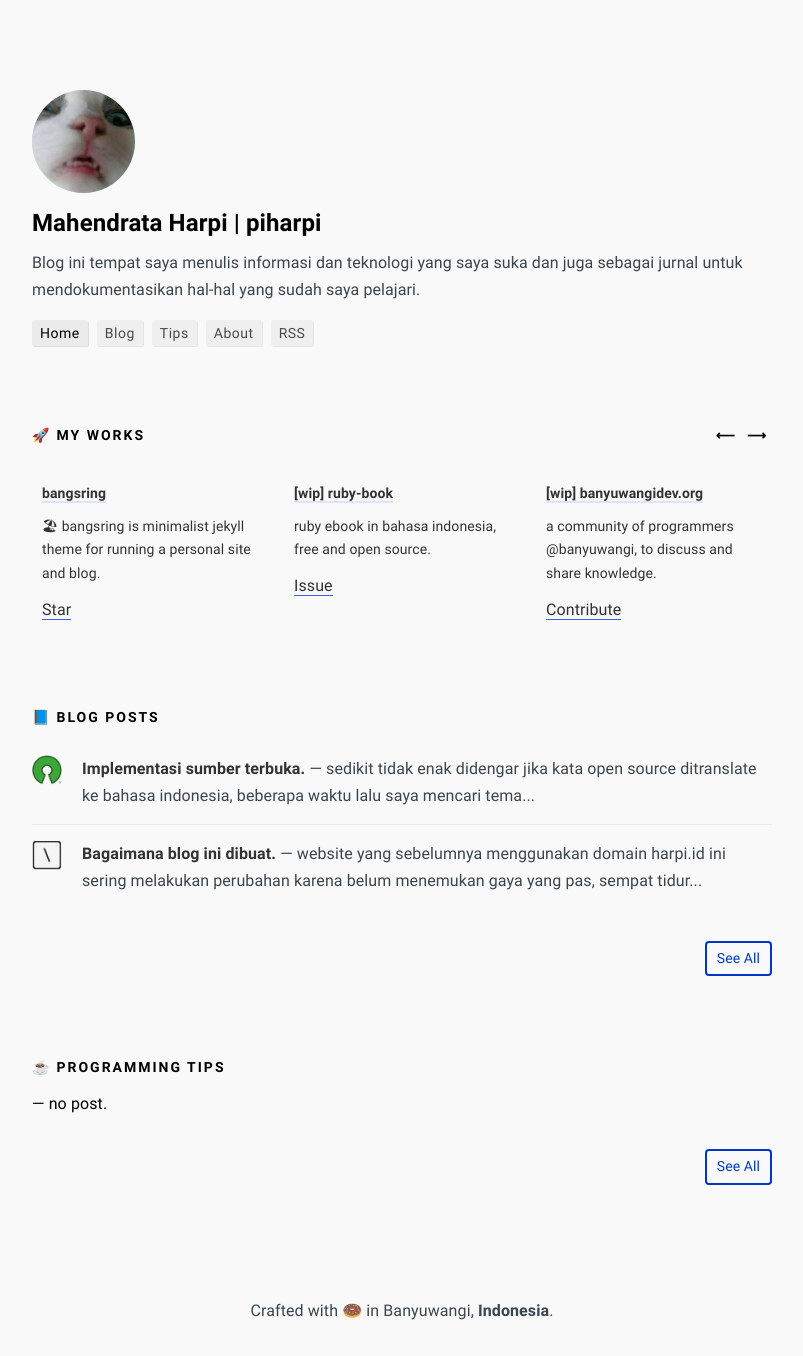
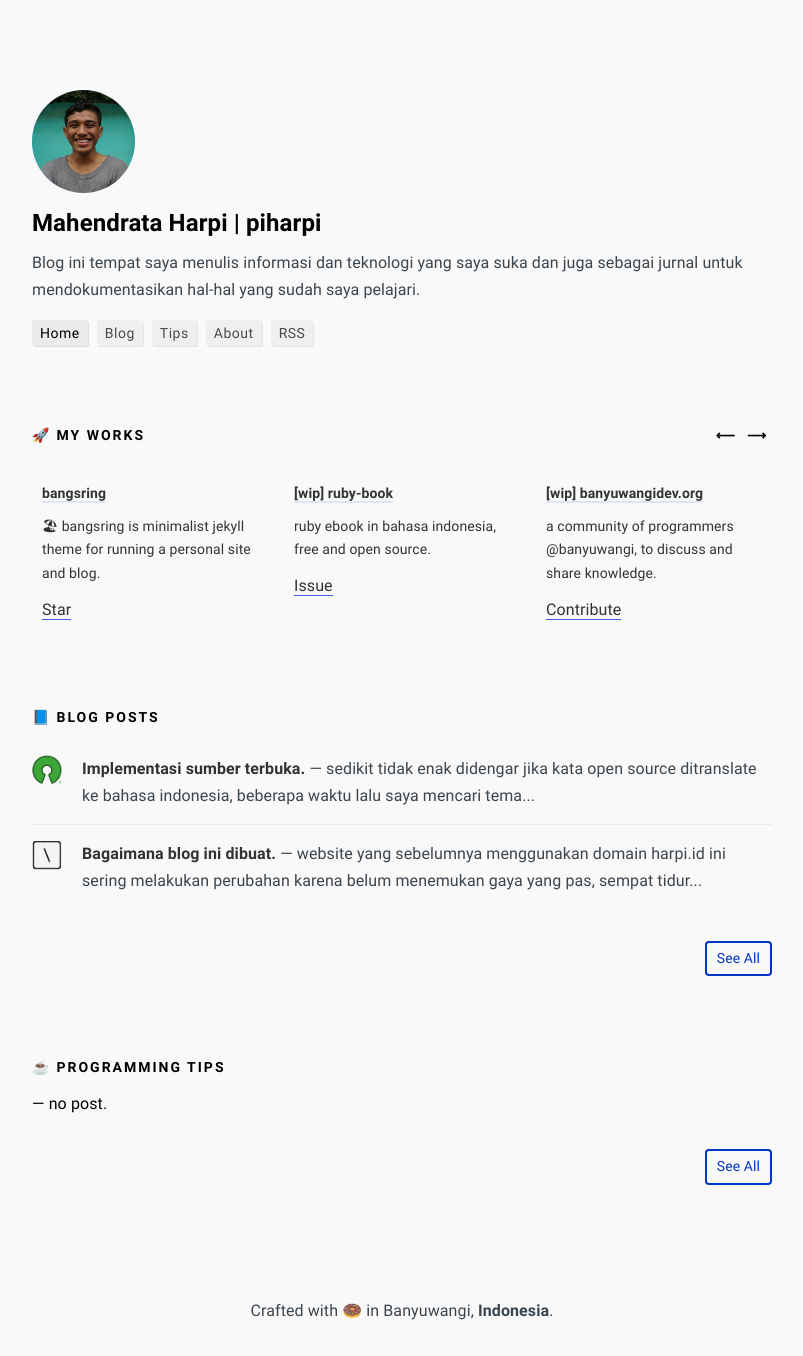
Before and after one commit to piharpi/piharpi.com, a Jekyll site: the page built from index.md, in a window 1280 px wide. Shown: the whole page, without its empty margins (238-1041 px from the left). Built offline with Jekyll 4.4.1, drawn with Linux system fonts in a browser that asks for light colours.

Commit message:
update broken link

```diff
--- a/_config.yml
+++ b/_config.yml
@@ -13,7 +13,7 @@
   name: Mahendrata Harpi
   username: piharpi
   email: justharpi@gmail.com
-  avatar: '/assets/img/catcatcat.png'
+  avatar: '/assets/img/20749264.jpeg'
 
 # Url settings
 url: https://piharpi.com
--- a/_data/projects.yml
+++ b/_data/projects.yml
@@ -13,7 +13,7 @@
 - title : "[WIP] banyuwangidev.org"
   url   : https://github.com/osingdev
   description : A community of programmers @banyuwangi, to discuss and share knowledge.
-  action : <a class="github-button" href="https://github.com/osingdev/osingdev.github.io/fork" rel="noreferrer" data-icon="octicon-repo-forked" data-size="large" data-show-count="true" aria-label="Fork osingdev/osingdev.github.io on GitHub">Contribute</a>
+  action : <a class="github-button" href="https://github.com/banyuwangidev/site/fork" rel="noreferrer" data-icon="octicon-repo-forked" data-size="large" data-show-count="true" aria-label="Fork osingdev/osingdev.github.io on GitHub">Contribute</a>
 
 
 - title : piharpi.com
```
Also changed, not shown: assets/img/20749264.jpeg (added), assets/img/catcatcat.png (deleted), fav.ico (added).
